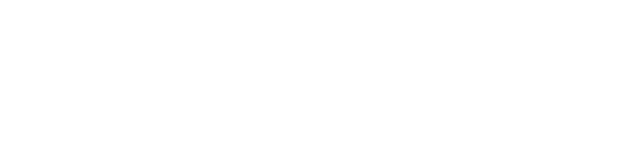
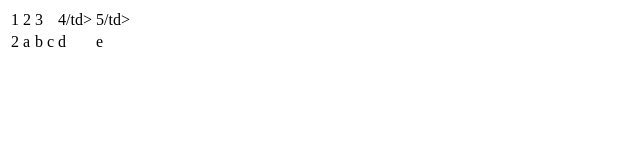
Before and after one commit to PawelekP/kostka, a plain HTML site: page index.html in a window 1280 px wide. Shown: the whole page, without its empty margins (0-640 px from the left). Drawn offline with Linux system fonts and the light colour scheme.

Commit message:
Update index.html

```diff
--- a/index.html
+++ b/index.html
@@ -1 +1,24 @@
+<!doctype html>
 <html>
+  <head>
+    <title>Tabelki</title>
+  </head>
+    <body>
+      <table>
+        <tr>
+          <td>1</td>
+          <td>2</td>
+          <td>3<td>
+          <td>4/td>
+          <td>5/td>
+        </tr>
+        <tr>
+          <td>2</td>
+          <td>a</td>
+          <td>b</td>
+          <td>c</td>
+          <td>d</td>
+          <td>e</td>
+        </tr>
+    </body>
+  </html>
```
